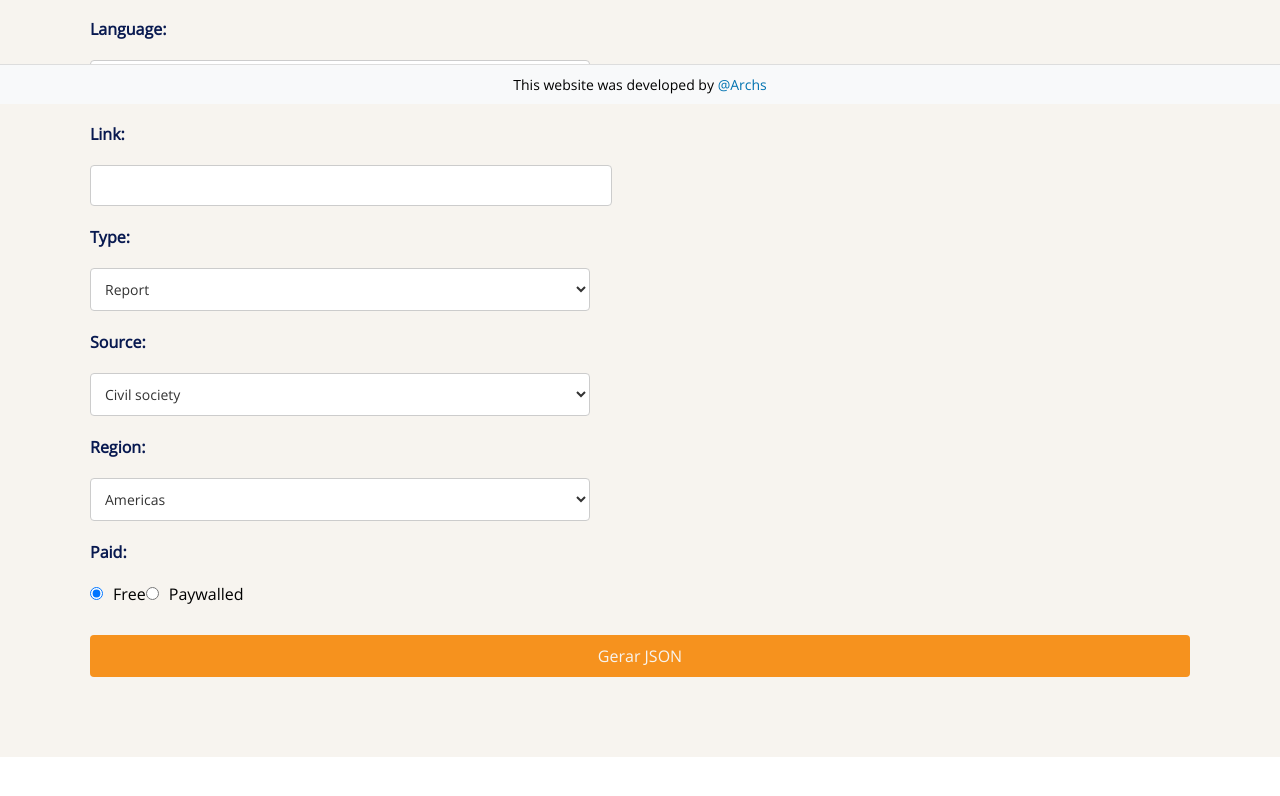
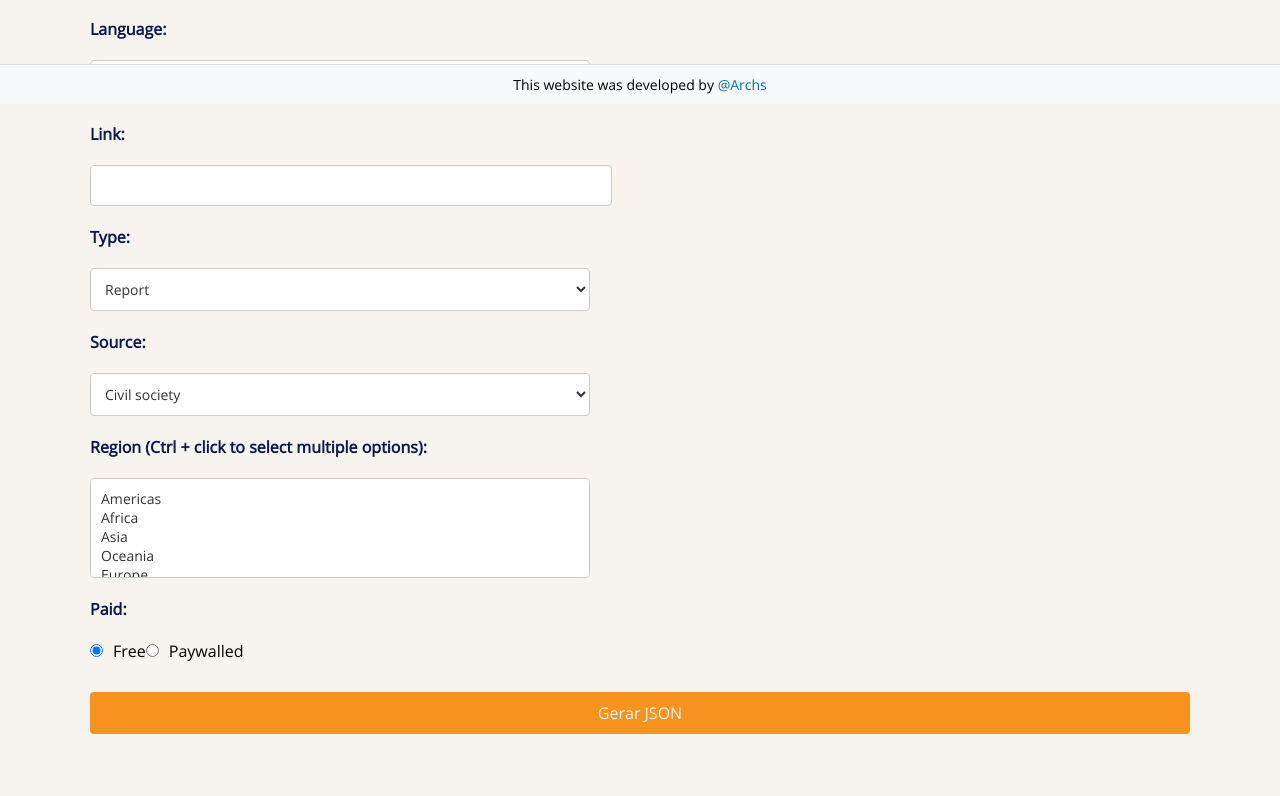
Before and after one commit to bsdeab/FFPR, a React (Create React App) app: page /create in a window 1280 px wide. Shown: the part 696-1492 px from the top of the page. Before the commit the page ends 1453 px from the top, so only its background shows below. Built offline with nearby package versions, Linux system fonts and the light colour scheme.

Commit message:
Update CreateJson.jsx

```diff
--- a/src/pages/CreateJson.jsx
+++ b/src/pages/CreateJson.jsx
@@ -130,8 +130,8 @@ const CreateJson = () => {
         ))}
       </select>
 
-      <label>Region:</label>
-      <select name="region" value={formData.region} onChange={handleChange}>
+      <label>Region (Ctrl + click to select multiple options):</label>
+      <select multiple name="region" value={formData.region} onChange={handleChange}>
         {regions.map((key) => (
           <option key={key} value={key}>
             {infos["en"]["Regions"][key]} {/* Exibe o valor do dicionário */}
```
